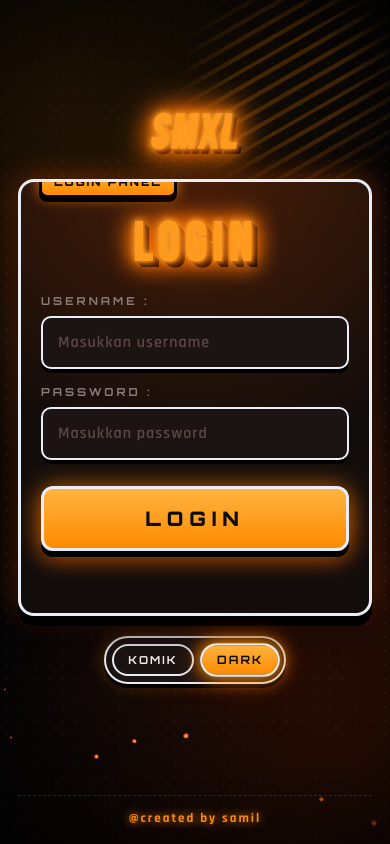
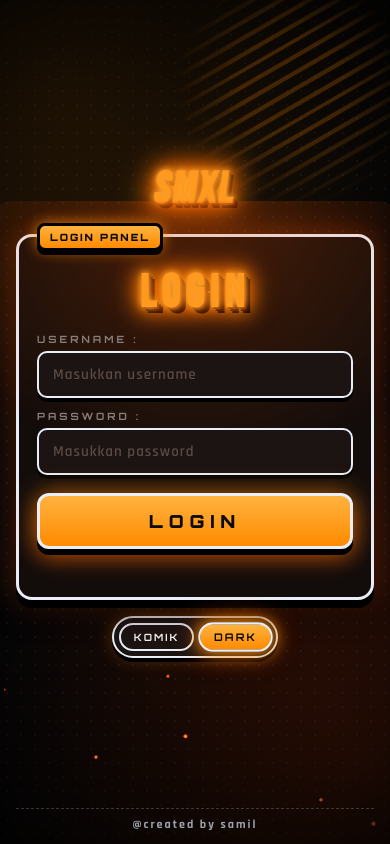
Before and after one commit to projek203x/samil, a plain HTML site: page login.html in a window 390 px wide. Drawn offline with Linux system fonts and the light colour scheme.

Commit message:
Refactor styles and layout in login.html
Updated various styles and layout properties in the login page to improve responsiveness and visual consistency.

```diff
--- a/login.html
+++ b/login.html
@@ -2,7 +2,7 @@
 <html lang="id">
 <head>
 <meta charset="UTF-8" />
-<meta name="viewport" content="width=device-width, initial-scale=1.0" />
+<meta name="viewport" content="width=device-width, initial-scale=1.0, viewport-fit=cover" />
 <title>SMXL — Login</title>
 <link rel="preconnect" href="https://fonts.googleapis.com">
 <link rel="preconnect" href="https://fonts.gstatic.com" crossorigin>
@@ -19,13 +19,15 @@
     --accent-3: #ffb340;
     --line: #e9edf5;
     --ok: #34d399;
-    --shadow: 0 10px 0 #000, 0 18px 30px rgba(0,0,0,.6);
+    --shadow: 0 8px 0 #000, 0 14px 26px rgba(0,0,0,.6);
+    --footer-gray: #9ca3af;
   }
 
   html[data-theme="dark"] {
     --bg: #050506;
     --ink: #f5f0ea;
     --muted: #8a7d78;
+    --footer-gray: #9ca3af;
   }
 
   html[data-theme="comic"] {
@@ -36,11 +38,12 @@
     --muted: #4a4a4a;
     --line: #0b0b0b;
     --shadow: 0 8px 0 #000, 0 12px 20px rgba(0,0,0,.25);
+    --footer-gray: #6b7280;
   }
 
   * { box-sizing: border-box; -webkit-tap-highlight-color: transparent; }
 
-  html, body { margin: 0; padding: 0; min-height: 100%; }
+  html, body { margin: 0; padding: 0; height: 100%; }
 
   body {
     font-family: "Rajdhani", "Trebuchet MS", system-ui, sans-serif;
@@ -50,14 +53,12 @@
       radial-gradient(circle at 90% 90%, rgba(255,69,0,.22), transparent 45%),
       var(--bg);
     color: var(--ink);
-    min-height: 100vh;
     display: flex;
     flex-direction: column;
-    align-items: center;
-    justify-content: space-between;
-    padding: 26px 18px 18px;
+    min-height: 100dvh;
+    padding: 18px 16px 12px;
     position: relative;
-    overflow-x: hidden;
+    overflow: hidden;
     transition: background .5s ease, color .4s ease;
   }
 
@@ -116,23 +117,26 @@
     background: repeating-linear-gradient(135deg, rgba(0,0,0,.3) 0 4px, transparent 4px 14px);
   }
 
+  /* ===== LAYOUT: tanpa scroll, footer selalu kelihatan ===== */
   .wrap {
     position: relative;
     z-index: 1;
     width: 100%;
     max-width: 420px;
+    margin: 0 auto;
+    flex: 1;
     display: flex;
     flex-direction: column;
     align-items: center;
-    flex: 1;
     justify-content: center;
-    gap: 20px;
+    gap: 16px;
+    padding: 4px 0;
   }
 
   /* Mini logo */
   .mini-logo {
     font-family: "Bebas Neue", "Impact", "Arial Black", sans-serif;
-    font-size: 48px;
+    font-size: 44px;
     letter-spacing: 2px;
     transform: skewX(-8deg);
     margin: 0;
@@ -154,7 +158,7 @@
     filter: none;
   }
 
-  /* PANEL LOGIN */
+  /* PANEL LOGIN — diberi padding atas lebih besar agar label tak terpotong */
   .panel {
     position: relative;
     width: 100%;
@@ -162,9 +166,10 @@
     border: 3px solid var(--line);
     border-radius: 16px;
     box-shadow: var(--shadow), 0 0 30px rgba(255,90,0,.4);
-    padding: 30px 20px 24px;
+    padding: 34px 18px 20px;   /* <-- diperbesar agar label aman */
+    margin-top: 6px;
     animation: slideUp .55s cubic-bezier(.2,.9,.3,1.2) both;
-    overflow: hidden;
+    overflow: visible;         /* <-- jangan hidden, biar label bebas */
   }
 
   .panel::before {
@@ -175,30 +180,34 @@
     pointer-events: none;
     animation: pulseGlow 4s ease-in-out infinite;
     z-index: -1;
+    border-radius: 30px;
   }
   html[data-theme="comic"] .panel::before { display: none; }
 
+  /* Label diletakkan lebih tinggi agar tidak tertutup panel */
   .panel-label {
     position: absolute;
-    top: -16px;
+    top: -14px;
     left: 18px;
     background: linear-gradient(180deg, #ffb340, #ff8a00);
     color: #0b0b0b;
     font-family: "Orbitron", sans-serif;
     font-weight: 900;
     letter-spacing: 2px;
-    font-size: 11px;
-    padding: 6px 12px;
+    font-size: 10px;
+    padding: 5px 10px;
     border: 3px solid #000;
     border-radius: 8px;
     box-shadow: 0 4px 0 #000, 0 0 14px rgba(255,138,0,.8);
+    z-index: 2;
+    white-space: nowrap;
   }
 
   .title {
     font-family: "Bebas Neue", "Impact", sans-serif;
-    font-size: 54px;
+    font-size: 46px;
     letter-spacing: 6px;
-    margin: 6px 0 22px;
+    margin: 0 0 16px;
     line-height: 1;
     text-align: center;
     color: #ff9a1f;
@@ -218,23 +227,23 @@
     filter: none;
   }
 
-  .field { margin-bottom: 16px; }
+  .field { margin-bottom: 12px; }
 
   .field label {
     display: block;
     font-family: "Orbitron", sans-serif;
     font-weight: 700;
-    font-size: 11px;
+    font-size: 10px;
     letter-spacing: 3px;
     text-transform: uppercase;
     color: var(--muted);
-    margin-bottom: 8px;
+    margin-bottom: 6px;
   }
 
   .field input {
     width: 100%;
-    padding: 14px 15px;
-    font-size: 16px;
+    padding: 12px 14px;
+    font-size: 15px;
     font-family: "Rajdhani", sans-serif;
     font-weight: 600;
     letter-spacing: 1px;
@@ -258,11 +267,11 @@
 
   .btn-login {
     width: 100%;
-    margin-top: 10px;
-    padding: 17px 20px;
+    margin-top: 6px;
+    padding: 14px 20px;
     font-family: "Orbitron", sans-serif;
     font-weight: 900;
-    font-size: 20px;
+    font-size: 18px;
     letter-spacing: 6px;
     color: #0b0b0b;
     background: linear-gradient(180deg, #ffb340, #ff8a00);
@@ -298,12 +307,12 @@
   }
 
   .message {
-    margin-top: 14px;
-    min-height: 24px;
+    margin-top: 10px;
+    min-height: 18px;
     text-align: center;
     font-family: "Orbitron", sans-serif;
     font-weight: 700;
-    font-size: 12px;
+    font-size: 11px;
     letter-spacing: 2px;
     opacity: 0;
     transform: translateY(-6px);
@@ -317,8 +326,8 @@
   .theme-switch {
     display: flex;
     align-items: center;
-    gap: 8px;
-    padding: 6px;
+    gap: 6px;
+    padding: 5px;
     background: var(--panel-2);
     border: 2.5px solid var(--line);
     border-radius: 999px;
@@ -327,9 +336,9 @@
   .theme-switch button {
     font-family: "Orbitron", sans-serif;
     font-weight: 700;
-    font-size: 11px;
+    font-size: 10px;
     letter-spacing: 2px;
-    padding: 7px 14px;
+    padding: 6px 13px;
     border: 2px solid var(--line);
     border-radius: 999px;
     background: transparent;
@@ -345,24 +354,24 @@
   }
   .theme-switch button:active { transform: scale(.94); }
 
+  /* FOOTER — abu, selalu terlihat tanpa scroll */
   footer {
     position: relative;
     z-index: 1;
     width: 100%;
     max-width: 420px;
+    margin: 0 auto;
+    padding-top: 8px;
     text-align: center;
-    color: var(--muted);
+    color: var(--footer-gray);
     font-family: "Rajdhani", sans-serif;
     font-weight: 600;
-    font-size: 13px;
+    font-size: 12px;
     letter-spacing: 2px;
-    margin-top: 26px;
-    padding-top: 14px;
-    border-top: 1px dashed rgba(255,255,255,.12);
+    border-top: 1px dashed rgba(150,150,150,.35);
+    flex-shrink: 0;
   }
-  footer b { color: #ff8a00; text-shadow: 0 0 10px rgba(255,138,0,.9); }
-  html[data-theme="comic"] footer { border-top-color: rgba(0,0,0,.3); }
-  html[data-theme="comic"] footer b { color: #ff4500; text-shadow: none; }
+  footer b { color: var(--footer-gray); font-weight: 700; }
 
   /* KEYFRAMES */
   @keyframes slideUp {
@@ -391,11 +400,22 @@
     100% { transform: rotate(15deg) translate(-20px,20px); }
   }
 
+  /* Layar pendek */
+  @media (max-height: 720px) {
+    .mini-logo { font-size: 38px; }
+    .title { font-size: 40px; margin-bottom: 12px; }
+    .panel { padding: 30px 16px 18px; }
+    .field { margin-bottom: 10px; }
+    .btn-login { padding: 12px 18px; font-size: 16px; }
+    .wrap { gap: 12px; }
+    footer { font-size: 11px; padding-top: 6px; }
+  }
+
   @media (max-width: 360px) {
-    .title { font-size: 42px; }
-    .btn-login { font-size: 16px; padding: 15px; letter-spacing: 4px; }
-    .panel { padding: 24px 15px 20px; }
-    .theme-switch button { font-size: 10px; padding: 6px 10px; }
+    .title { font-size: 38px; }
+    .btn-login { font-size: 15px; padding: 12px; letter-spacing: 4px; }
+    .panel { padding: 30px 14px 18px; }
+    .theme-switch button { font-size: 9px; padding: 6px 10px; }
   }
 </style>
 </head>
@@ -442,7 +462,6 @@
   </footer>
 
 <script>
-  /* THEME TOGGLE */
   const html = document.documentElement;
   const btnComic = document.getElementById('btnComic');
   const btnDark  = document.getElementById('btnDark');
@@ -463,12 +482,12 @@
 
   /* EMBER PARTICLES */
   const emberBox = document.getElementById('embers');
-  for (let i = 0; i < 22; i++) {
+  for (let i = 0; i < 18; i++) {
     const e = document.createElement('span');
     e.className = 'ember';
     e.style.left = Math.random() * 100 + 'vw';
     e.style.bottom = '-10px';
-    const size = 2 + Math.random() * 4;
+    const size = 2 + Math.random() * 3;
     e.style.width = size + 'px';
     e.style.height = size + 'px';
     e.style.animationDuration = (6 + Math.random() * 8) + 's';
@@ -495,7 +514,6 @@
       return;
     }
 
-    // Simulasi front-end saja — bukan sistem keamanan nyata
     showMessage('LOGIN BERHASIL (DEMO)', 'ok');
     setTimeout(() => {
       document.getElementById('password').value = '';
@@ -503,4 +521,4 @@
   });
 </script>
 </body>
-</html>
+            </html>
```
